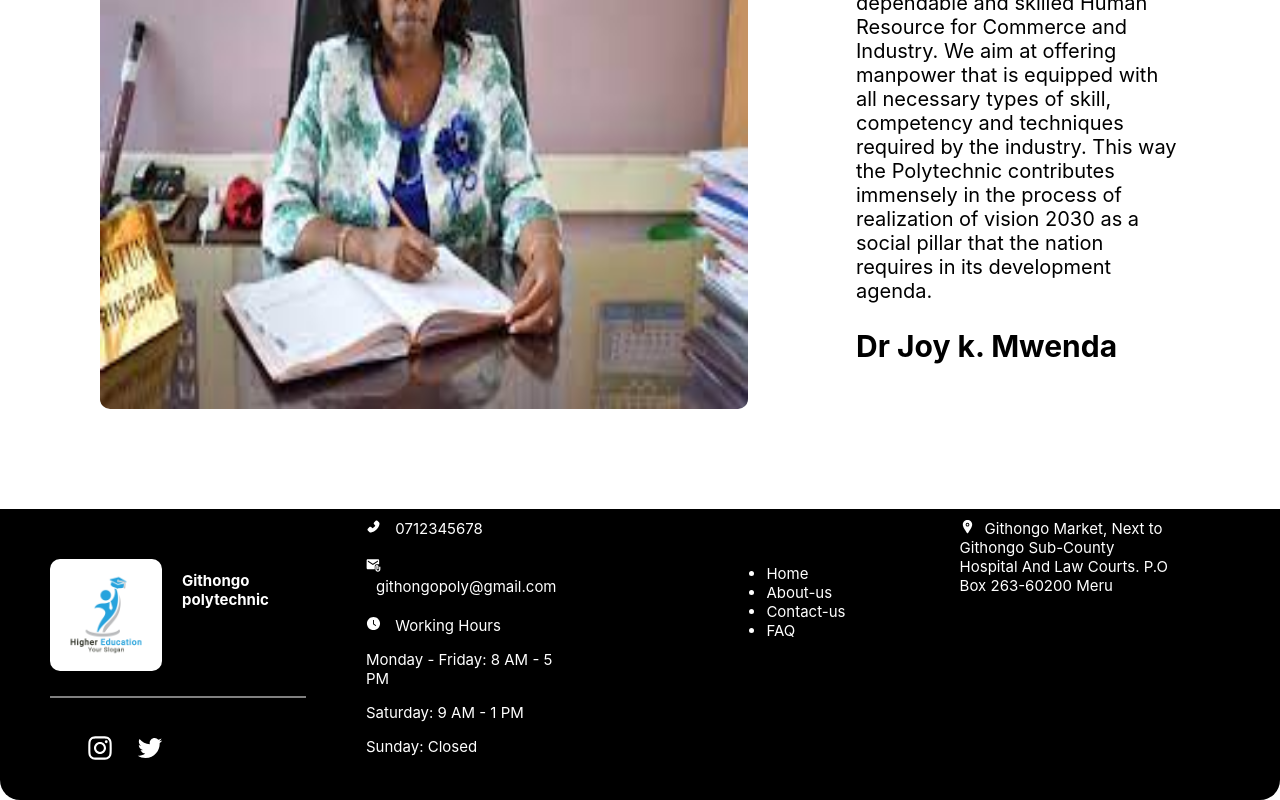
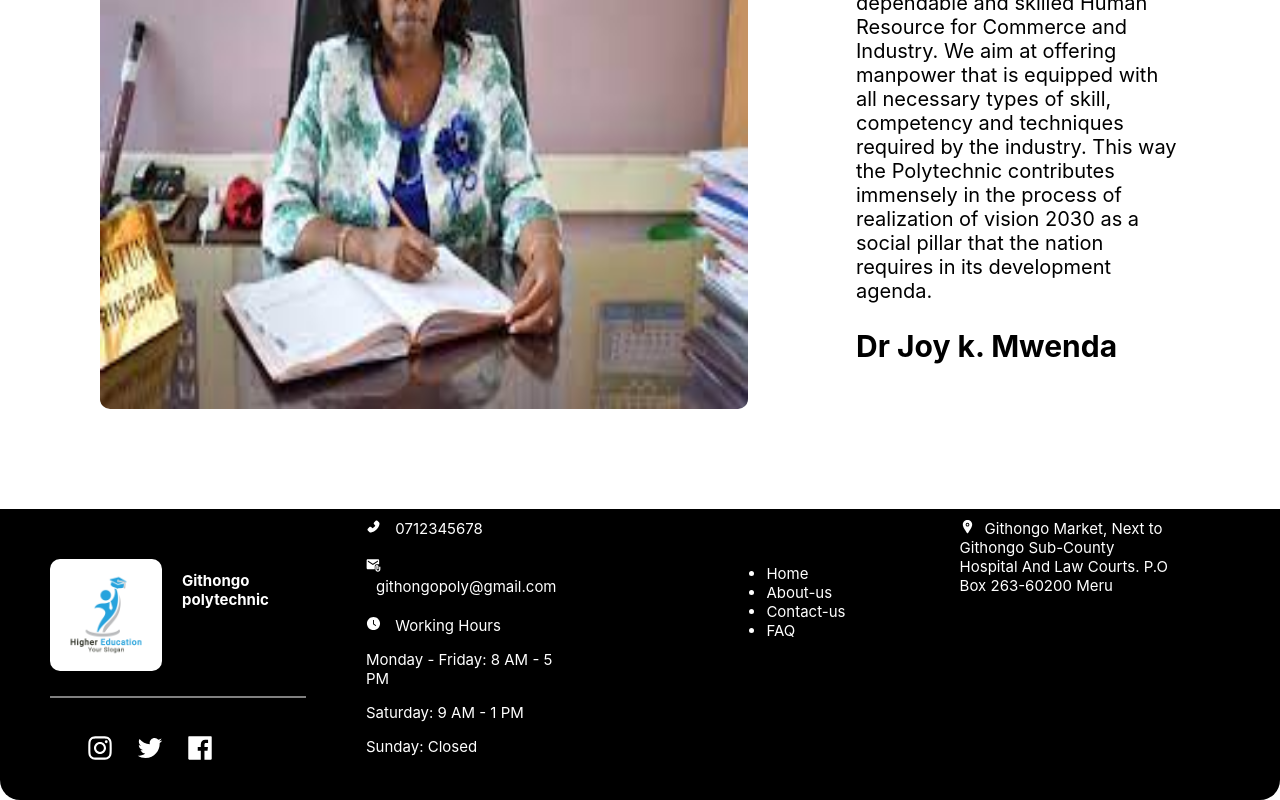
Before and after one commit to Alexkimathi/School, a React (Create React App) app in the folder frontend/: page / in a window 1280 px wide. Shown: the part 1631-2431 px from the top of the page. Built offline with nearby package versions, Linux system fonts and the light colour scheme.

Commit message:
adds facebook icons

```diff
--- a/frontend/src/components/footer/data.js
+++ b/frontend/src/components/footer/data.js
@@ -1,13 +1,13 @@
 import {AiOutlineInstagram} from 'react-icons/ai'
 import {AiOutlineTwitter} from 'react-icons/ai'
-// import {FaFacebookSquare} from 'react-icons/fa'
+import {AiFillFacebook} from 'react-icons/ai'
 
 
 
 const data = [
     {id: 1, link: 'https://instagram.com', icon: <AiOutlineInstagram/>},
     {id: 2, link: 'https://twitter.com', icon: <AiOutlineTwitter/>},
-    // {id: 3, link: 'https://facebook.com', icon: <FaFacebookSquare/>},
+    {id: 3, link: 'https://facebook.com', icon: <AiFillFacebook/>},
 
 ]
 export default data
```
